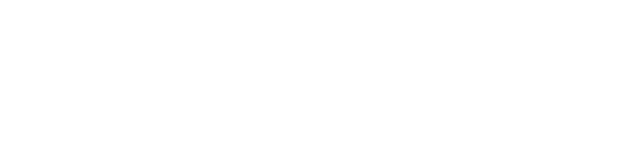
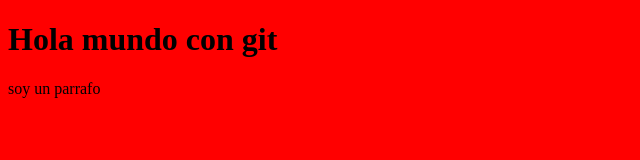
Before and after one commit to Sur4x/git, a plain HTML site: page index.html in a window 1280 px wide. Shown: the whole page, without its empty margins (0-640 px from the left). Drawn offline with Linux system fonts and the light colour scheme.

Commit message:
agregue parrafo y archivo css

```diff
--- /dev/null
+++ b/css/style.css
@@ -0,0 +1,3 @@
+body {
+    background-color: red;
+}
--- a/index.html
+++ b/index.html
@@ -5,11 +5,14 @@
     <meta charset="UTF-8">
     <meta http-equiv="X-UA-Compatible" content="IE=edge">
     <meta name="viewport" content="width=device-width, initial-scale=1.0">
+    <link rel="stylesheet" href="css/style.css">
     <title>Git - clase 9 </title>
 </head>
 
 <body>
 
+    <h1>Hola mundo con git </h1>
+    <p>soy un parrafo </p>
 </body>
 
 </html>
```
